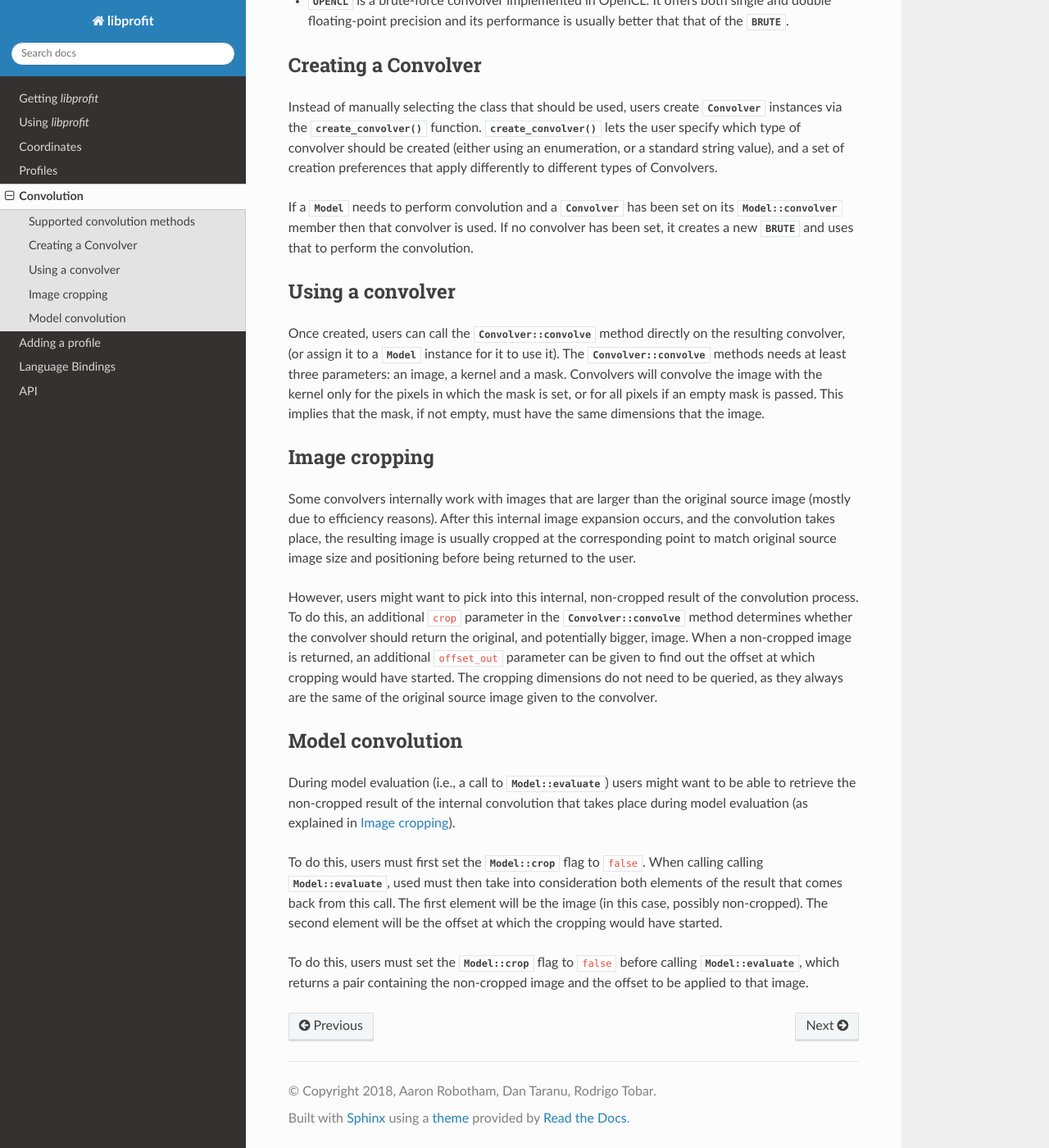
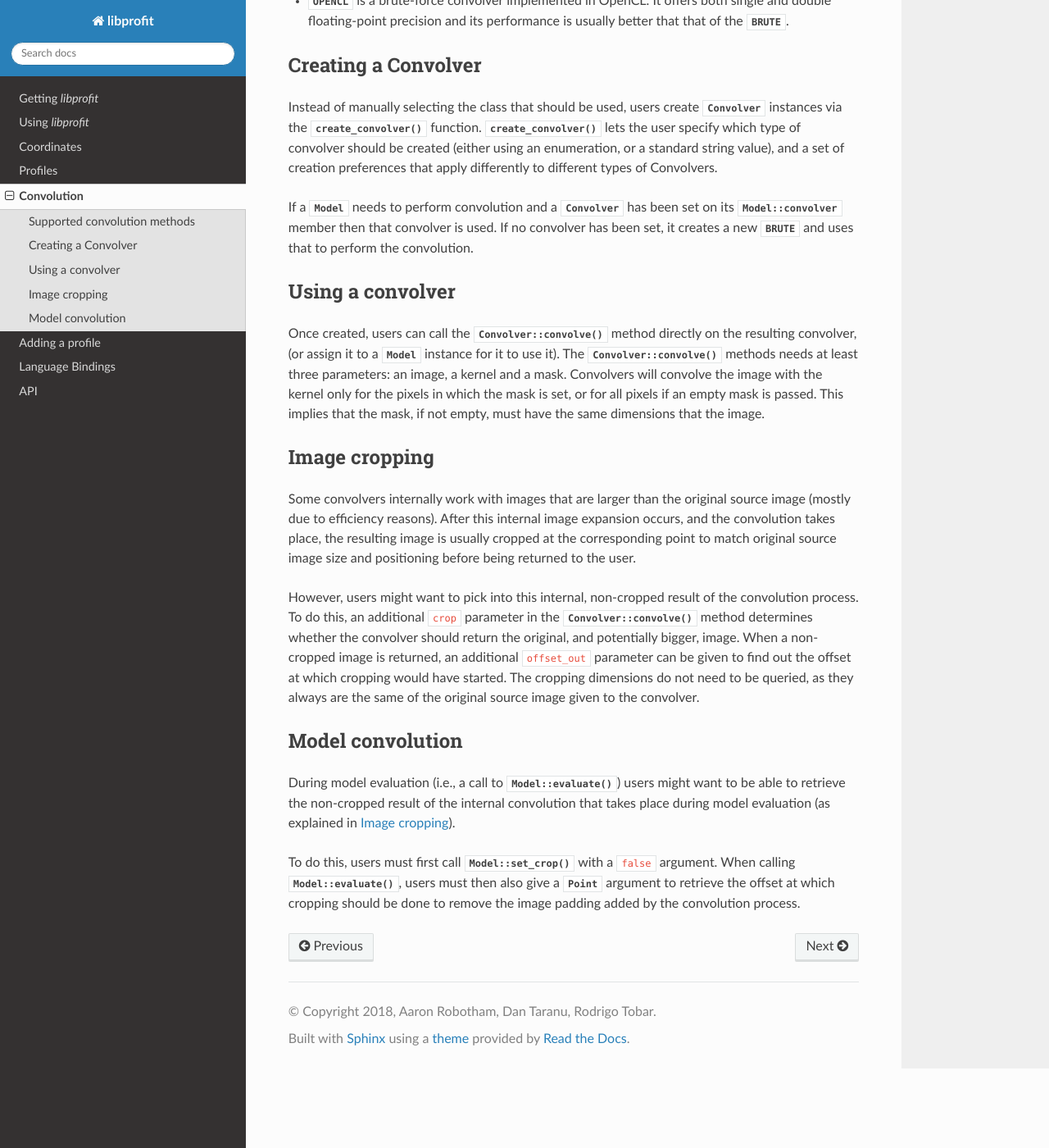
Before and after one commit to ICRAR/libprofit, a Sphinx documentation site: the page built from docs/convolution.rst, in a window 1280 px wide and 1400 px high, scrolled down 751 px. Shown: the whole window at 82% size. Built offline with Sphinx 7.4.7 and the Read the Docs theme 2.0.0, drawn with Linux system fonts in a browser that asks for light colours; some of the changed text lies outside the part shown.

Commit message:
Some documentation fixes/updates
The documentation generated by doxygen was most of the time not readable
by breathe because of the PROFIT_API macro, which we now expand to an
empty value. In the rst documentation itself some phrases were out of
date, and also many of the references to API entry points were giving
warnings due to us using the incorrect directive to link to their
definition.

Signed-off-by: Rodrigo Tobar <rtobar@icrar.org>

```diff
--- a/docs/convolution.rst
+++ b/docs/convolution.rst
@@ -17,14 +17,14 @@
 -----------------------------
 
 Convolvers are objects that carry out convolution
-(via their :member:`Convolver::convolve` method).
+(via their :func:`Convolver::convolve` method).
 Depending on the size of the problem,
 and on the libraries available on the system,
 different convolver types will be available to be used:
 
 * :enumerator:`BRUTE_OLD` is the simplest convolver.
   It implements a simple, brute-force 2D convolution algorithm.
-* :class:`BRUTE` is a brute-force convolver
+* :enumerator:`BRUTE` is a brute-force convolver
   that performs better that :enumerator:`BRUTE_OLD`, but still
   implements simple, brute-force 2D convolution. It is the default
   convolver used by a :class:`Model` that hasn't been assigned one,
@@ -64,10 +64,10 @@
 -----------------
 
 Once created,
-users can call the :member:`Convolver::convolve` method
+users can call the :func:`Convolver::convolve` method
 directly on the resulting convolver,
 (or assign it to a :class:`Model` instance for it to use it).
-The :member:`Convolver::convolve` methods needs at least three parameters:
+The :func:`Convolver::convolve` methods needs at least three parameters:
 an image, a kernel and a mask.
 Convolvers will convolve the image with the kernel
 only for the pixels in which the mask is set,
@@ -97,7 +97,7 @@
 of the convolution process.
 To do this,
 an additional ``crop`` parameter
-in the :member:`Convolver::convolve` method
+in the :func:`Convolver::convolve` method
 determines whether the convolver should return
 the original, and potentially bigger, image.
 When a non-cropped image is returned,
@@ -114,24 +114,17 @@
 Model convolution
 -----------------
 
-During model evaluation (i.e., a call to :member:`Model::evaluate`)
+During model evaluation (i.e., a call to :func:`Model::evaluate`)
 users might want to be able to retrieve the non-cropped result
 of the internal convolution that takes place
 during model evaluation
 (as explained in :ref:`convolution.image_cropping`).
 
-To do this, users must first set
-the :member:`Model::crop` flag to ``false``.
-When calling calling :member:`Model::evaluate`,
-used must then take into consideration both elements
-of the result that comes back from this call.
-The first element will be the image
-(in this case, possibly non-cropped).
-The second element will be the offset
-at which the cropping would have started.
-
-
-To do this, users must set the :member:`Model::crop` flag
-to ``false`` before calling :member:`Model::evaluate`,
-which returns a pair containing the non-cropped image
-and the offset to be applied to that image.
+To do this, users must first
+call :func:`Model::set_crop` with a ``false`` argument.
+When calling :func:`Model::evaluate`,
+users must then also give a :class:`Point` argument
+to retrieve the offset at which
+cropping should be done
+to remove the image padding
+added by the convolution process.
--- a/docs/usage.rst
+++ b/docs/usage.rst
@@ -56,11 +56,12 @@
 
 #. Customize your profile.
    To set the different parameters on your profile call
-   :member:`Profile::parameter` with the parameter name and value::
+   :func:`Profile::parameter` with the parameter name and value::
 
 	 sersic_profile.parameter("xcen", 34.67);
 	 sersic_profile.parameter("ycen", 9.23);
 	 sersic_profile.parameter("axrat", 0.345);
+	 sersic_profile.parameter("nser=3.56");
 	 // ...
 
    A complete list of parameters can be found on and :doc:`profiles` and
```
Also changed, not shown: 1 other file.
